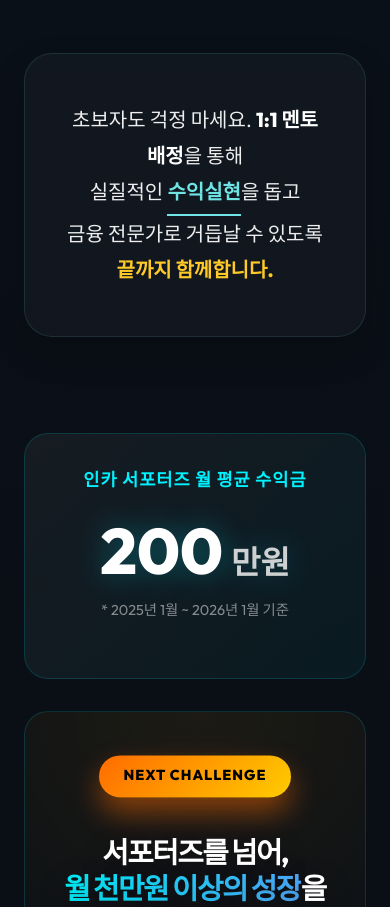
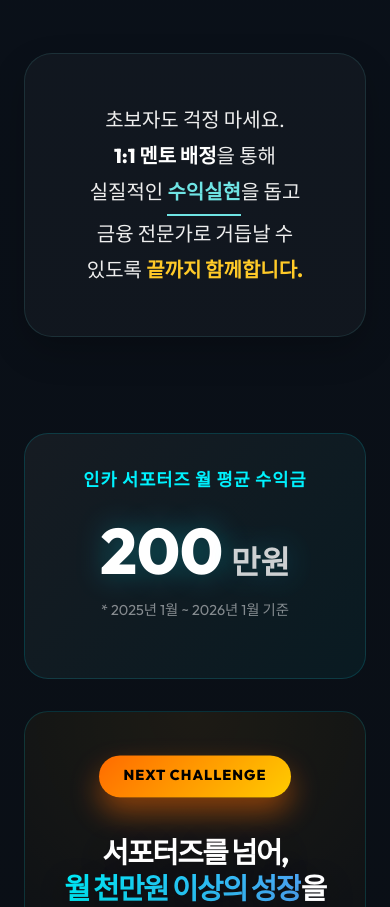
Before and after one commit to lifeandmoreusa-maker/locallinkjs, a website built with Vite: page index.html in a window 390 px wide. Shown: the part 5776-6683 px from the top of the page. Built offline with nearby package versions, Linux system fonts and the light colour scheme.

Commit message:
Apply custom mobile line breaks for mentoring message

```diff
--- a/index.html
+++ b/index.html
@@ -155,10 +155,12 @@
                                 <p style="font-size: 1.95rem; font-weight: 800; color: #6fe4e4; margin-bottom: 3.5rem; letter-spacing: -0.02em;">함께 일하고 상생하는 시스템</p>
 
                                 <div class="mentoring-message-box reveal" style="background: rgba(255, 255, 255, 0.03); padding: 3rem 2rem; border-radius: 28px; border: 1.5px solid rgba(111, 228, 228, 0.12); max-width: 800px; margin: 0 auto; box-shadow: 0 15px 35px rgba(0,0,0,0.2);">
-                                    <p style="font-size: 1.25rem; line-height: 1.8; color: #eee; word-break: keep-all; font-weight: 500;">
-                                        초보자도 걱정 마세요. <strong style="color: #fff;">1:1 멘토 배정</strong>을 통해<br class="pc-br">
-                                        실질적인 <span style="color: #6fe4e4; font-weight: 800; border-bottom: 2px solid #6fe4e4; padding-bottom: 4px; display: inline-block;">수익실현</span>을 돕고<br class="pc-br">
-                                        금융 전문가로 거듭날 수 있도록 <span style="color: #ffca28; font-weight: 800;">끝까지 함께합니다.</span>
+                                    <p style="font-size: 1.25rem; line-height: 1.8; color: #eee; word-break: keep-all; font-weight: 500; text-align: center;">
+                                        초보자도 걱정 마세요.<br class="mo-br">
+                                        <strong style="color: #fff;">1:1 멘토 배정</strong>을 통해<br class="mo-br">
+                                        실질적인 <span style="color: #6fe4e4; font-weight: 800; border-bottom: 2px solid #6fe4e4; padding-bottom: 4px; display: inline-block;">수익실현</span>을 돕고<br class="mo-br">
+                                        금융 전문가로 거듭날 수<br class="mo-br">
+                                        있도록 <span style="color: #ffca28; font-weight: 800;">끝까지 함께합니다.</span>
                                     </p>
                                 </div>
                             </div>
```
